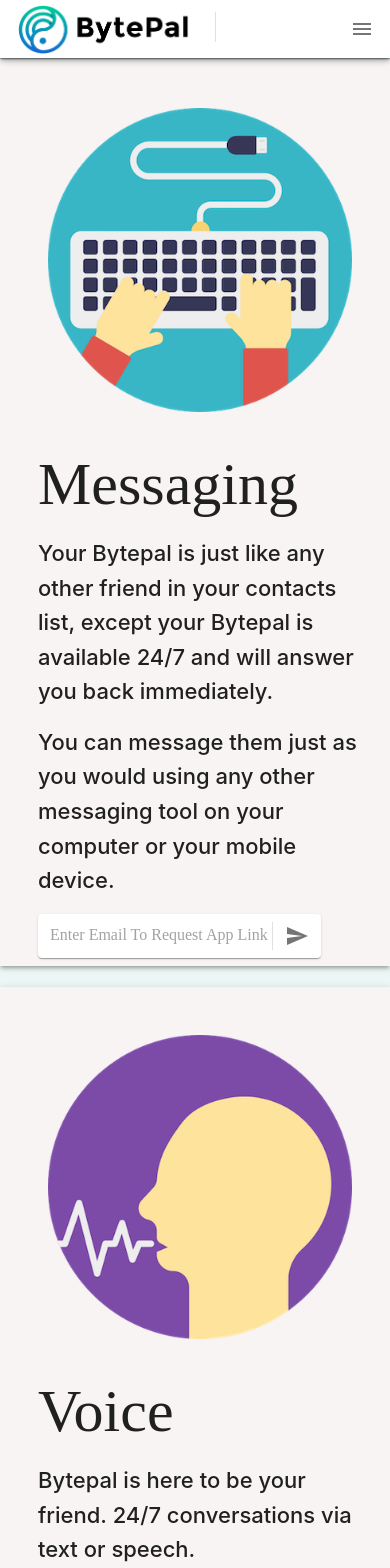
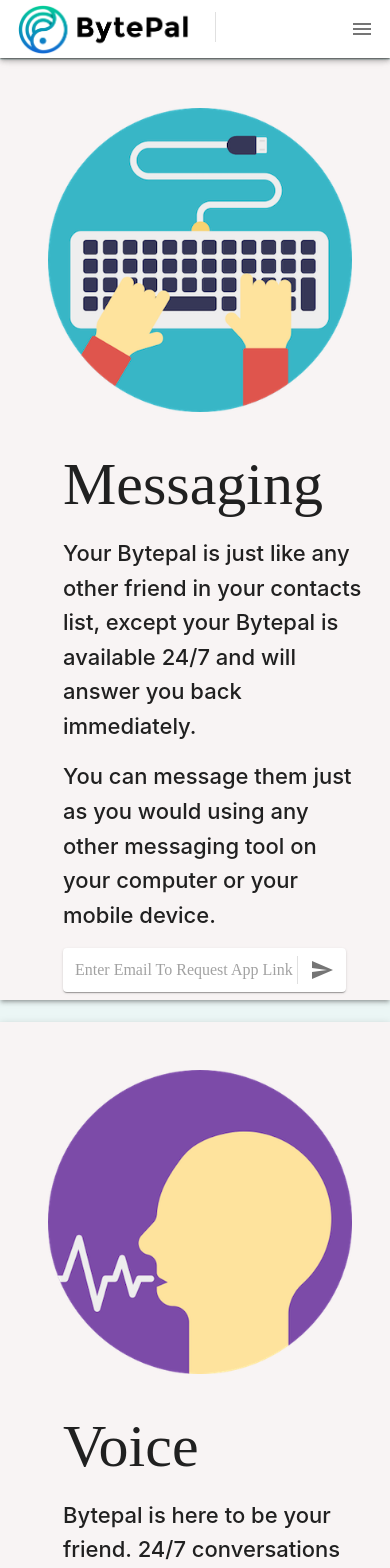
Before and after one commit to bytepalai/BytePal.io, a React (Create React App) app: page /how in a window 390 px wide. Shown: the top 1568 px of the page. Built offline with nearby package versions, Linux system fonts and the light colour scheme.

Commit message:
Fixed alignment in mobile mode

```diff
--- a/src/components/Main.js
+++ b/src/components/Main.js
@@ -146,7 +146,7 @@
                 </Grid>
                 <Grid item xs={12} sm container>
                   <Grid item xs container direction="column" spacing={2}>
-                    <div style={{marginLeft:15}}>
+                    <div style={{marginLeft:40}}>
                       <Grid item xs>
                         <Typography variant="h2"fontFamily="Helvetica" style={{marginLeft:15}} >
                           {props.title}
```
